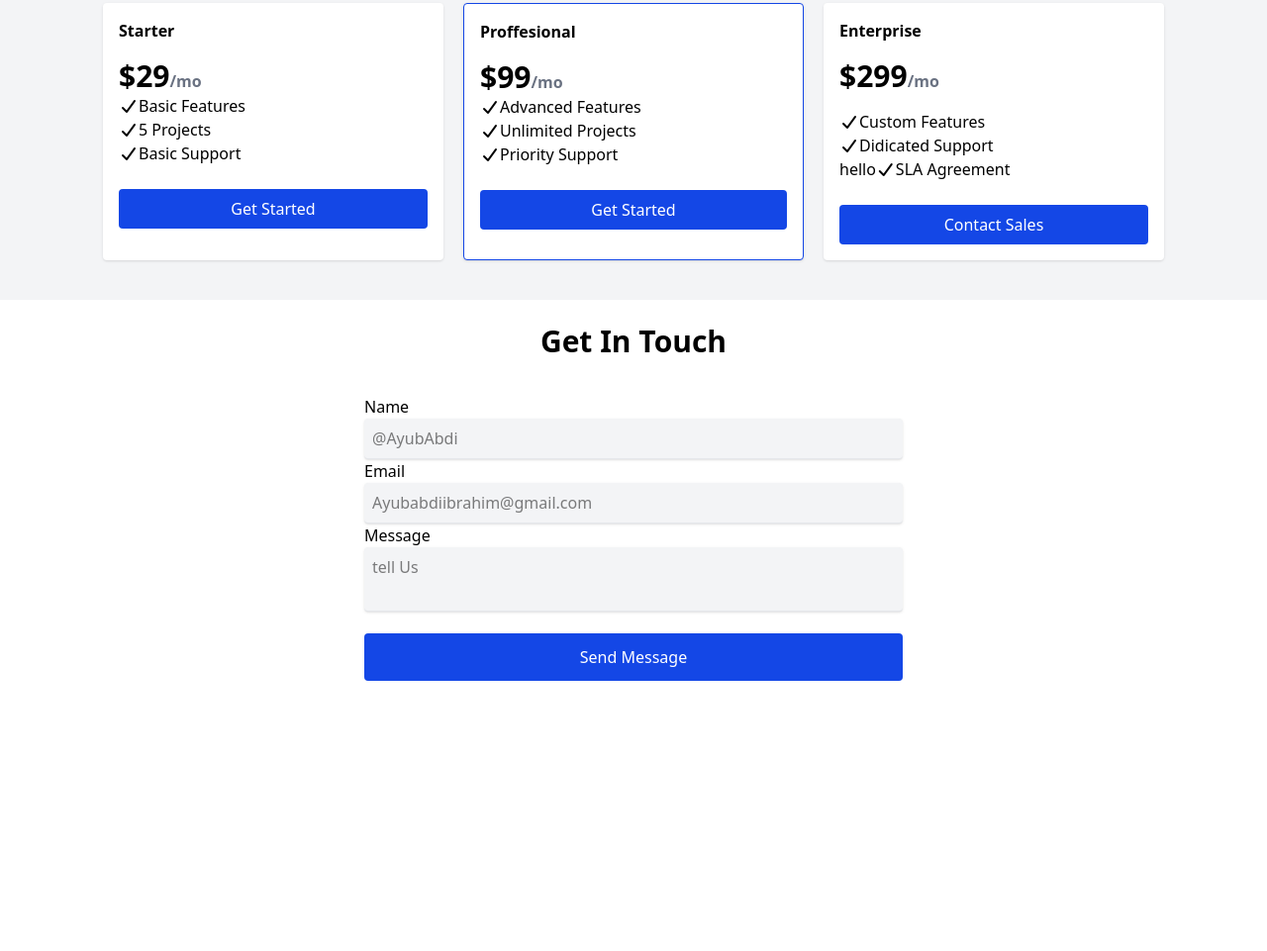
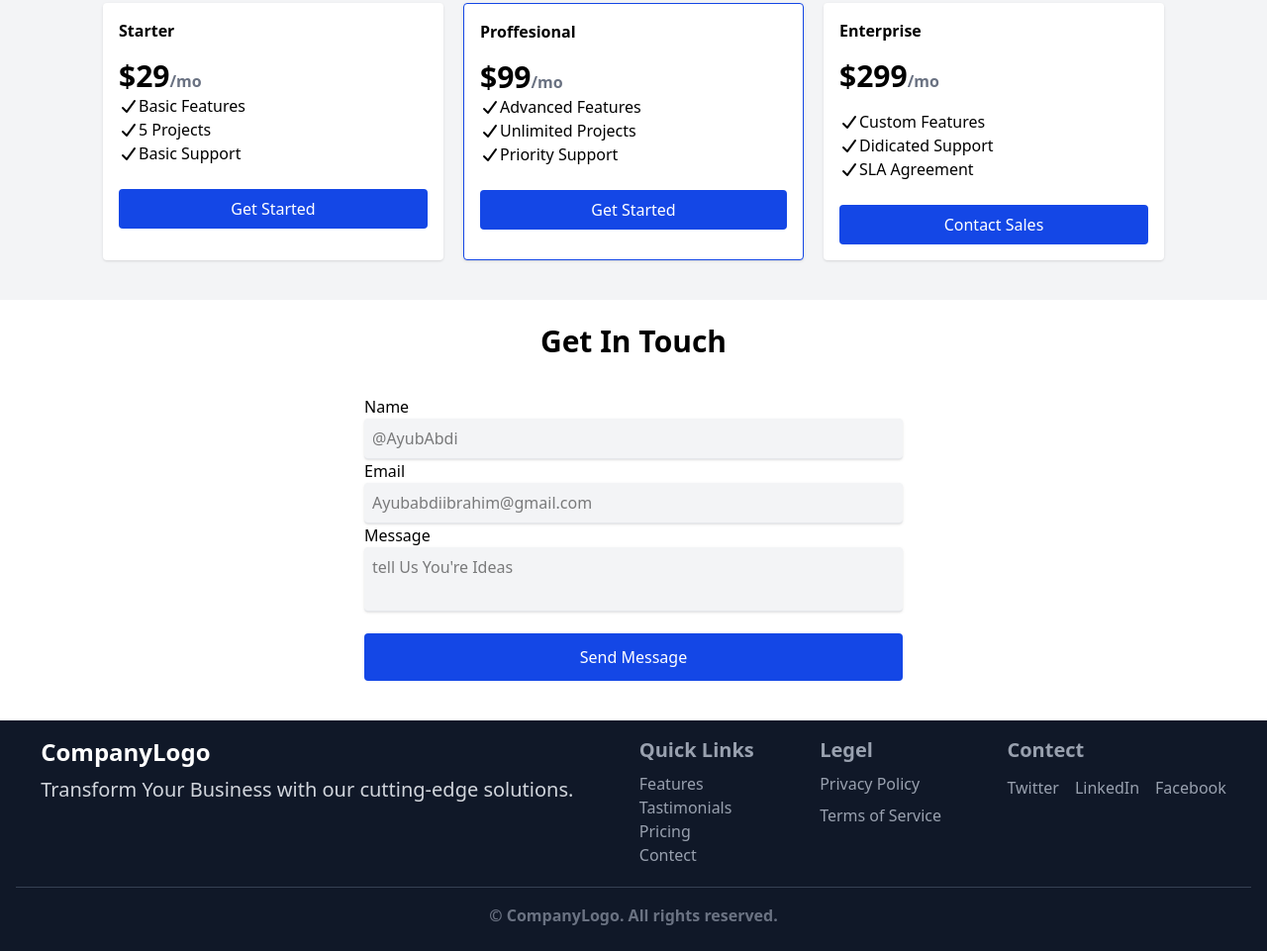
Before and after one commit to Dev-AyubAbdi/Company-Landing-Page, a plain HTML site: page Html/index.html in a window 1280 px wide. Shown: the part 1107-2068 px from the top of the page at 99% size. Before the commit the page ends 1835 px from the top, so only its background shows below. Drawn offline with nearby package versions, Linux system fonts and the light colour scheme; a web font is replaced by a local one.

Commit message:
complated project

```diff
--- a/Html/index.html
+++ b/Html/index.html
@@ -253,7 +253,7 @@
             </div>
             <div class="flex">
               <div>
-                <h2>hello</h2>
+
               </div>
               <div class="flex items-center">
                 <i class="fa-solid fa-check"> </i>
@@ -305,7 +305,7 @@
               type="text"
               name="Message"
               id=""
-              placeholder="tell Us"
+              placeholder="tell Us You're Ideas"
             ></textarea>
             <button class="mt-4 bg-blue-700 text-white p-3 w-full rounded text">
               Send Message
@@ -314,5 +314,52 @@
         </div>
       </div>
     </div>
+
+    <!-- Footer section -->
+
+    <div class="bg-gray-900">
+        <div class="w-full p-3 text-white space-y-4 p-4 borderb-white border-white ">
+            <div class="md:flex space-x-4 justify-around  mx-auto border-b border-gray-700 text-gray-400">
+            <div class="mb-7 ">
+                <!-- info Company  -->
+                <h2 class="mb-2 text-2xl font-bold md:text-white">CompanyLogo</h2>
+                <p class="text-xl font-light text-gray-300">Transform Your Business with our cutting-edge solutions.</p>
+            </div>
+            <div class="mb-5">
+                <!-- links of company  -->
+                 <h2 class="mb-2 text-xl font-bold">Quick Links</h2>
+                 <div class="flex flex-col">
+                    <a href="#">Features</a>
+                 <a href="#">Tastimonials</a>
+                 <a href="#">Pricing</a>
+                 <a href="#">Contect</a>
+                 </div>
+            </div>
+            <div class="mb-4">
+                <!-- Legal of Compnay  -->
+                 <h2 class="font-bold mb-2 text-xl">Legel</h2>
+                 <div class="flex flex-col space-y-2">
+                    <a href="#">Privacy Policy</a>
+                 <a href="#">Terms of Service</a>
+                 </div>
+            </div>
+            <div class=" ">
+                <!-- Contect of company -->
+                <h2 class="text-xl font-bold mb-3">Contect</h2>
+                <div class="flex space-x-4 mb-5">
+                <a href="#">Twitter</a>
+                <a href="#">LinkedIn</a>
+                <a href="#">Facebook</a>
+                </div>
+            </div>
+
+        </div>
+        </div>
+         <!-- sub-footer -->
+
+            <div class="pb-6" >
+                <h2 class="text-center text-gray-500 text-base font-bold">&copy;  CompanyLogo. All rights reserved.</h2>
+            </div>
+    </div>
   </body>
 </html>
```
